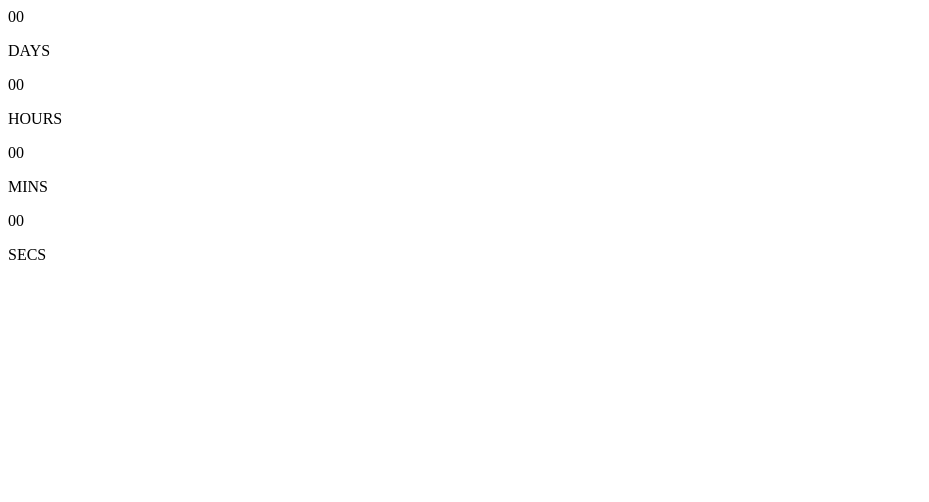
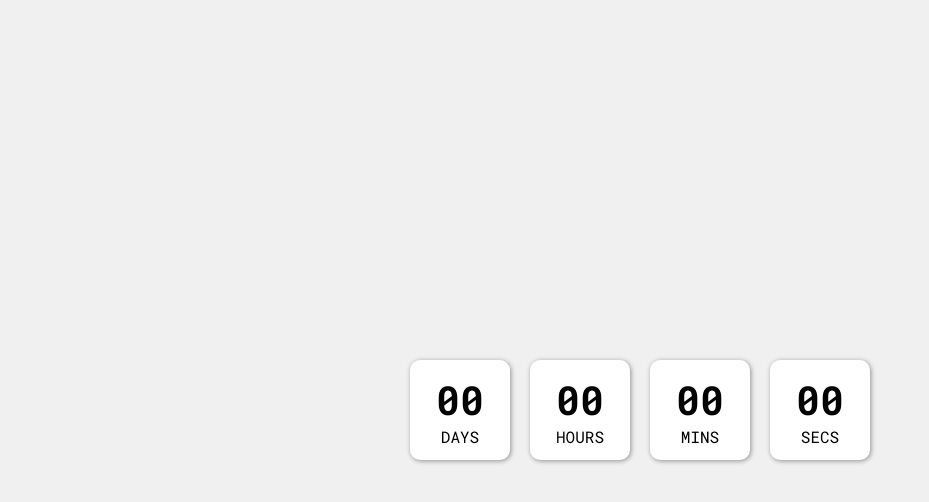
Before and after one commit to sumantika/hihi, a plain HTML site: page index.html in a window 1280 px wide. Shown: the whole page, without its empty margins (0-929 px from the left). Drawn offline with Linux system fonts and the light colour scheme.

Commit message:
Update index.html

```diff
--- a/index.html
+++ b/index.html
@@ -1,3 +1,6 @@
+<head>
+<link rel="stylesheet" href="web.css">
+</head>
 <body>
 <div class="container">
   <div class="title"></div>
```
